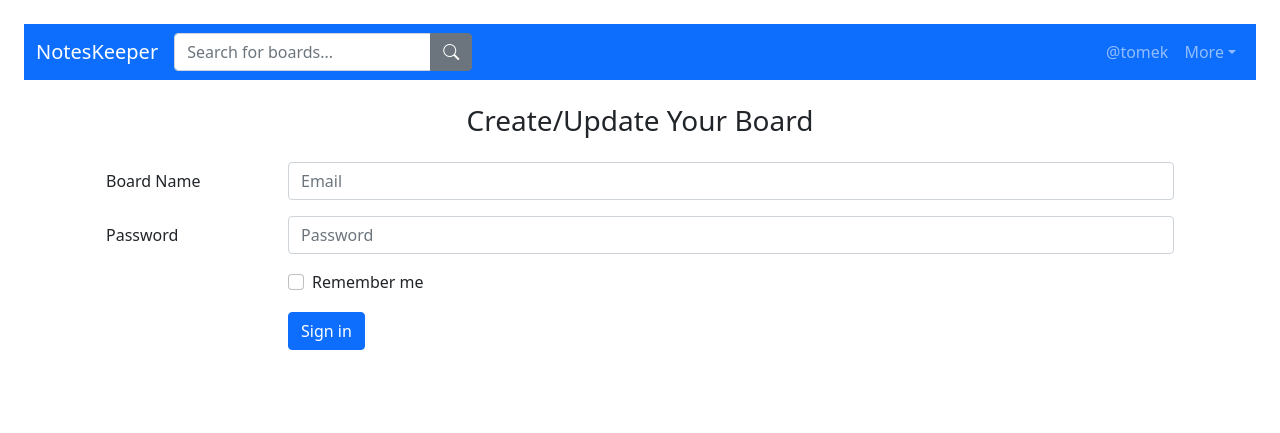
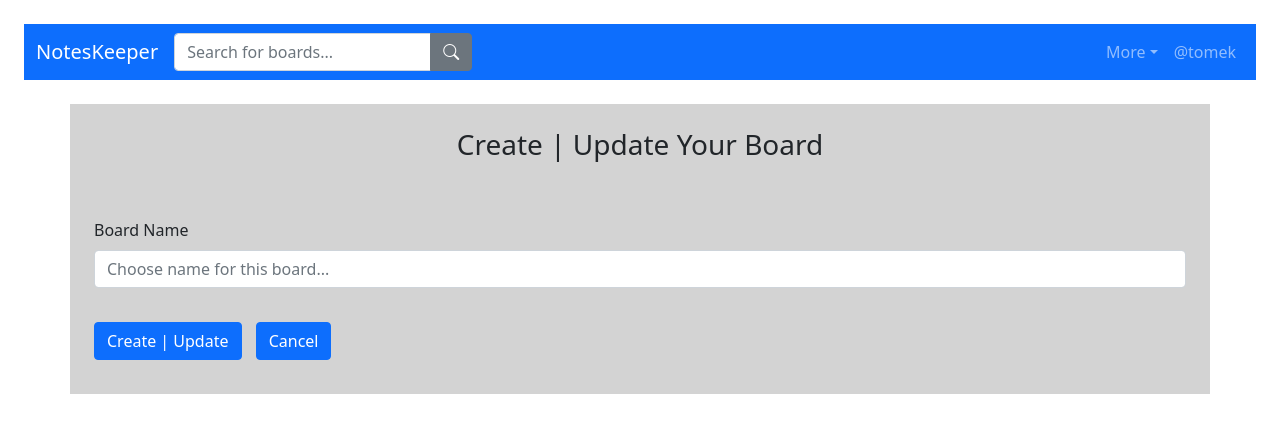
Before and after one commit to Tomek970527/NotesKeeper, a Django app: page /create-board/ in a window 1280 px wide. Shown: the top 433 px of the page. Run offline with Django 3.2, Linux system fonts and the light colour scheme; a user stored in the database is signed in.

Commit message:
Learning Bootstrap.

```diff
--- a/django_noteskeeper_app/base/static/styles/main.css
+++ b/django_noteskeeper_app/base/static/styles/main.css
@@ -1,6 +1,10 @@
 @import url('https://fonts.googleapis.com/css2?family=Cinzel&family=Josefin+Sans&family=Oswald:wght@500&family=Poppins:wght@400;700&family=Roboto:wght@300&display=swap');
 
 /* WORKING WITH BOOTSTRAP */
+.btn-work {
+    text-align: center;
+}
+
 
 :root {
     /* --color-main: #71c6dd;
@@ -23,6 +27,8 @@
     --color-slate: #ADB3C1;
     --color-off-white: #F9F9F9;
   }
+
+
 
 /* ############ BASE ############ */
 
--- a/django_noteskeeper_app/base/templates/base/board_form.html
+++ b/django_noteskeeper_app/base/templates/base/board_form.html
@@ -2,42 +2,25 @@
 
 {% block content %}
 
-<main class="boardForm layout">
-    <div class="container-lg">
-        <div class="layout__boxHeader">
-            <div class="layout__boxTitle">
-                <h3 class="text-center mt-3">Create/Update Your Board</h3>
+<main>
+    <div class="container px-4" style="background-color: lightgray;">
+        <h3 class="text-center mt-4 py-4">Create | Update Your Board</h3>
+        <form class="row py-4" action="" method="POST">
+            {% csrf_token %}
+            <div class="col-12">
+                <label for="inputBoardName" class="form-label">Board Name</label>
+                {% if form.name.value != None %}
+                    <input required type="text" class="form-control" id="inputBoardName" value="{{form.name.value}}" name="name" />
+                {% else %}
+                    <input required type="text" class="form-control" id="inputBoardName" name="name" placeholder="Choose name for this board..." />
+                {% endif %}
             </div>
-        </div>
-        <div class="m-4">
-            <form action="/examples/actions/confirmation.php" method="post">
-                <div class="row mb-3">
-                    <label for="inputEmail" class="col-sm-2 col-form-label">Board Name</label>
-                    <div class="col-sm-10">
-                        <input type="email" class="form-control" id="inputEmail" placeholder="Email" required>
-                    </div>
-                </div>
-                <div class="row mb-3">
-                    <label for="inputPassword" class="col-sm-2 col-form-label">Password</label>
-                    <div class="col-sm-10">
-                        <input type="password" class="form-control" id="inputPassword" placeholder="Password" required>
-                    </div>
-                </div>
-                <div class="row mb-3">
-                    <div class="col-sm-10 offset-sm-2">
-                        <div class="form-check">
-                                <input class="form-check-input" type="checkbox" id="checkRemember">
-                                <label class="form-check-label" for="checkRemember">Remember me</label>
-                        </div>
-                    </div>
-                </div>
-                <div class="row">
-                    <div class="col-sm-10 offset-sm-2">
-                        <button type="submit" class="btn btn-primary">Sign in</button>
-                    </div>
-                </div>
-            </form>
-        </div>
+            <div class="col-12 gy-4">
+                <button type="submit" class="btn btn-primary">Create | Update</button>
+                <a class="btn btn-primary" href="{{request.META.HTTP_REFERER}}" style="margin: 10px;">Cancel</a>
+            </div>
+        </form>
+    </div>
         <!-- <div class="layout__box">
             <div class="layout__boxHeader">
                 <div class="layout__boxTitle">
@@ -59,7 +42,6 @@
                 </form>
             </div>
         </div> -->
-    </div>
 </main>
 
 
--- a/django_noteskeeper_app/templates/navbar.html
+++ b/django_noteskeeper_app/templates/navbar.html
@@ -18,7 +18,6 @@
                 </div>
               {% else %}
                 <div class="navbar-nav">
-                  <a href="{% url 'profile' request.user.id %}" class="nav-item nav-link">@{{request.user.username}}</a>
                   <div class="nav-item dropdown">
                     <a href="#" class="nav-link dropdown-toggle" data-bs-toggle="dropdown">More</a>
                     <div class="dropdown-menu">
@@ -26,6 +25,7 @@
                         <a href="{% url 'logout' %}" class="dropdown-item">Logout</a>
                     </div>
                   </div>
+                  <a href="{% url 'profile' request.user.id %}" class="nav-item nav-link">@{{request.user.username}}</a>
                 </div>
               {% endif %}
           </div>
```
Also changed, not shown: django_noteskeeper_app/base/templates/base/home.html (+17 -15 lines), django_noteskeeper_app/db.sqlite3. Lines whose indentation alone changed are shown as unchanged.
